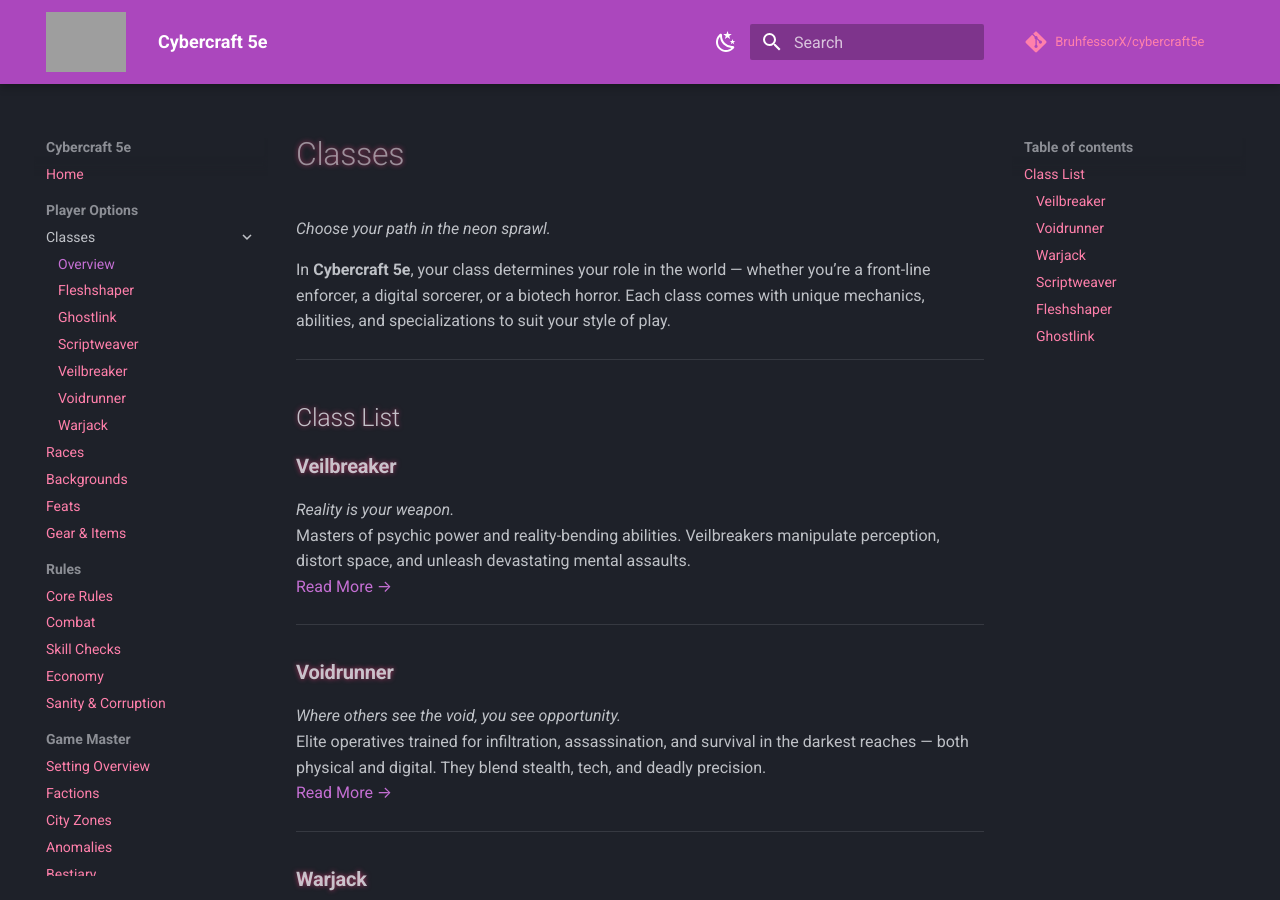
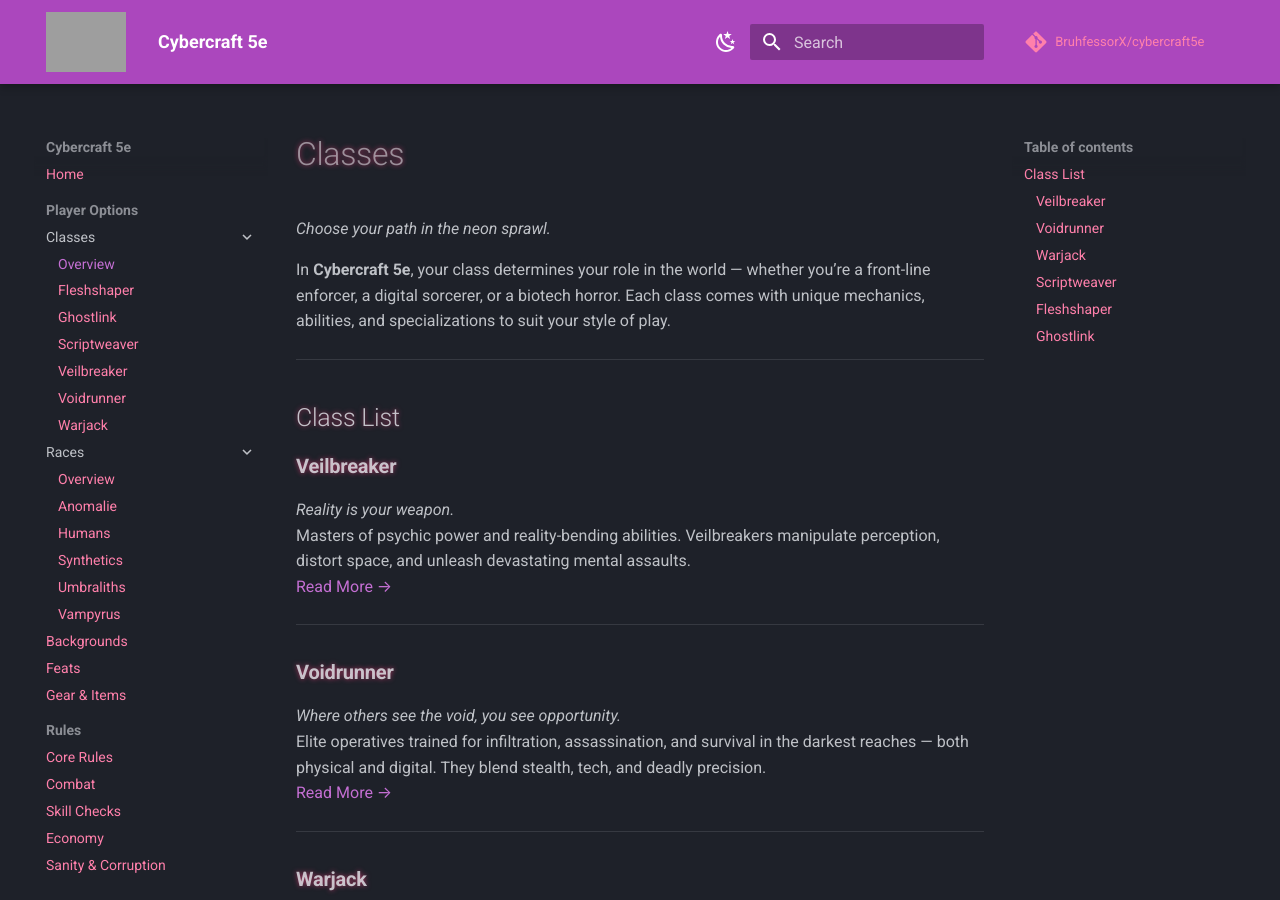
Before and after one commit to BruhfessorX/cybercraft5e, an MkDocs documentation site: the page built from docs/player-options/classes.md, in a window 1280 px wide and 900 px high. Built offline with MkDocs 1.6.1 and Material for MkDocs 9.7.7, drawn with Linux system fonts in a browser that asks for light colours; comment, search, counter and statistics services are not loaded; grey boxes are pictures that could not be loaded.

Commit message:
Updated navigation with races drop-down menu

```diff
--- a/mkdocs.yml
+++ b/mkdocs.yml
@@ -48,7 +48,13 @@ nav:
           - Veilbreaker: player-options/classes/veilbreaker.md
           - Voidrunner: player-options/classes/voidrunner.md
           - Warjack: player-options/classes/warjack.md
-      - Races: player-options/races.md
+      - Races:
+          - Overview: player-options/races.md
+          - Anomalie: player-options/races/anomalie.md
+          - Humans: player-options/races/humans.md
+          - Synthetics: player-options/races/synthetics.md
+          - Umbraliths: player-options/races/umbraliths.md
+          - Vampyrus: player-options/races/vampyrus.md
       - Backgrounds: player-options/backgrounds.md
       - Feats: player-options/feats.md
       - Gear & Items: player-options/gear-items.md
@@ -69,6 +75,7 @@ nav:
       - Quick Reference: resources/quick-reference.md
       - Character Sheet: resources/character-sheet.md
       - Legal: resources/legal.md
+
 
 
 
```
